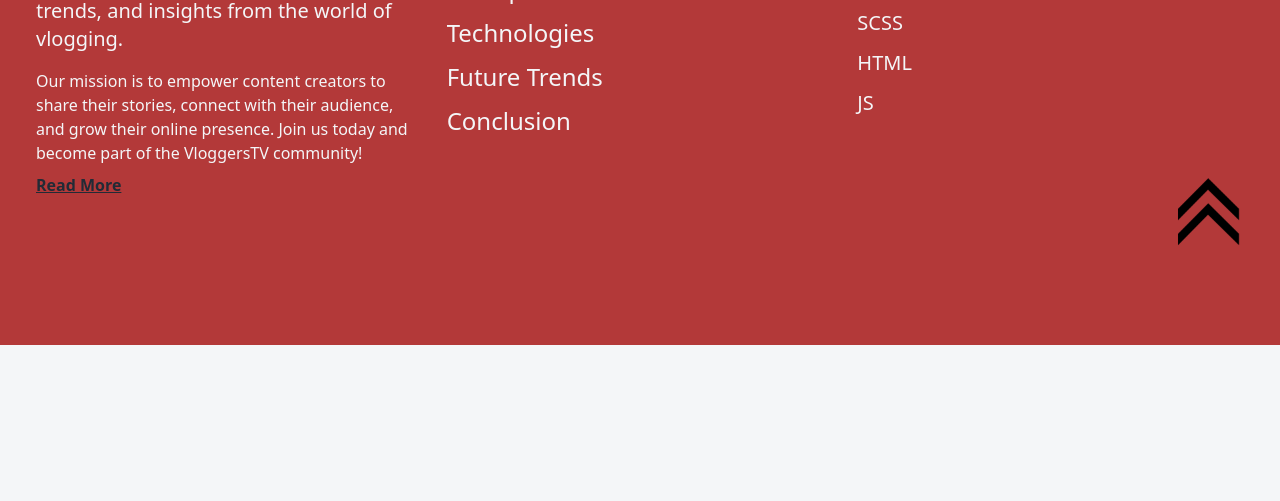
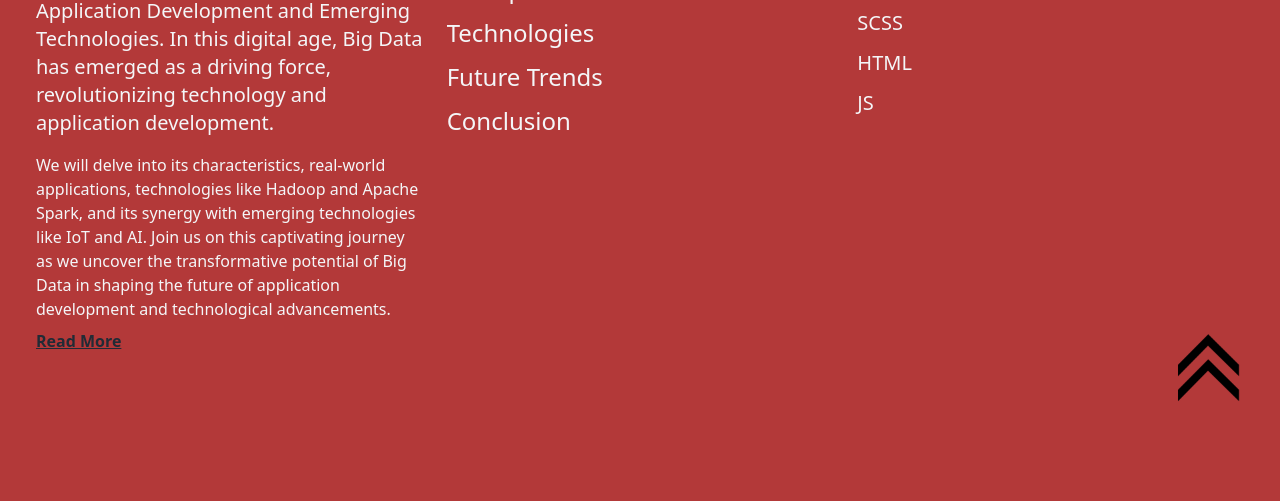
Before and after one commit to GabTheGreat25/Application-Development-Website, a website: page conclusion.html in a window 1280 px wide. Shown: the part 2574-3075 px from the top of the page. Before the commit the page ends 2919 px from the top, so only its background shows below. Drawn offline with nearby package versions, Linux system fonts and the light colour scheme.

Commit message:
Change footer to big data

```diff
--- a/conclusion.html
+++ b/conclusion.html
@@ -243,15 +243,20 @@
           class="grid grid-col xl:grid-cols-3 lg:grid-cols-3 mx-4 md:grid-cols-2 sm:grid-cols-1 gap-6 my-9"
         >
           <div class="my-3">
-            <h3 class="text-4xl text-neutral-50">VloggersTV</h3>
+            <h3 class="text-4xl text-neutral-50">Big Data</h3>
             <h3 class="my-4 text-xl text-neutral-50">
-              VloggersTV is a video content platform that aims to bring the
-              latest news, trends, and insights from the world of vlogging.
+              Welcome to my website, dedicated to exploring the significance of
+              Big Data in Application Development and Emerging Technologies. In
+              this digital age, Big Data has emerged as a driving force,
+              revolutionizing technology and application development.
             </h3>
             <p class="my-2 text-neutral-50 font-medium">
-              Our mission is to empower content creators to share their stories,
-              connect with their audience, and grow their online presence. Join
-              us today and become part of the VloggersTV community!
+              We will delve into its characteristics, real-world applications,
+              technologies like Hadoop and Apache Spark, and its synergy with
+              emerging technologies like IoT and AI. Join us on this captivating
+              journey as we uncover the transformative potential of Big Data in
+              shaping the future of application development and technological
+              advancements.
             </p>
             <button
               class="underline font-bold text-md text-neutral-primary hover:text-neutral-50"
@@ -270,25 +275,25 @@
               >
               <div class="pt-3"></div>
               <a
-                href="blog.html"
+                href="example.html"
                 class="my-3 hover:text-neutral-primary text-neutral-50 text-2xl"
                 >Examples</a
               >
               <div class="pt-3"></div>
               <a
-                href="about.html"
+                href="technologies.html"
                 class="my-3 hover:text-neutral-primary text-neutral-50 text-2xl"
                 >Technologies</a
               >
               <div class="pt-3"></div>
               <a
-                href="contact.html"
+                href="future-trends.html"
                 class="my-3 hover:text-neutral-primary text-neutral-50 text-2xl"
                 >Future Trends</a
               >
               <div class="pt-3"></div>
               <a
-                href="contact.html"
+                href="conclusion.html"
                 class="my-3 hover:text-neutral-primary text-neutral-50 text-2xl"
                 >Conclusion</a
               >
```
Also changed, not shown: example.html (+15 -10 lines), future-trends.html (+15 -10 lines), index.html (+15 -10 lines), technologies.html (+15 -10 lines).
